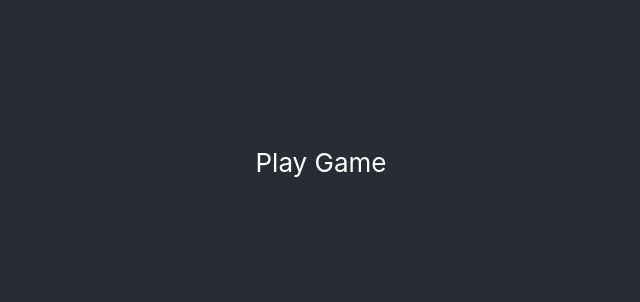
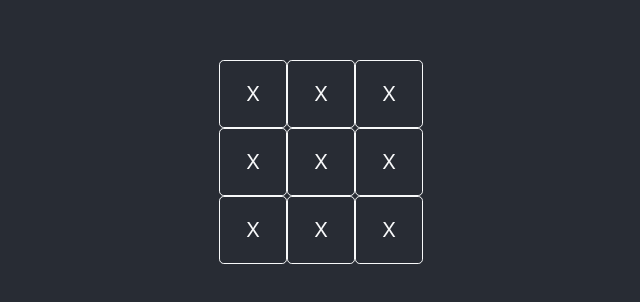
Before and after one commit to GowthamSiddarth/tic-tac-toe, a React (Create React App) app: page /play-game in a window 1280 px wide. Shown: the part 238-540 px from the top of the page, without its empty margins (319-959 px from the left). Built offline with nearby package versions, Linux system fonts and the light colour scheme.

Commit message:
Create playboard for tic-tac-toe

```diff
--- a/src/components/PlayGame.js
+++ b/src/components/PlayGame.js
@@ -1,8 +1,39 @@
 import React from "react";
+import "../App.css";
+
+import { Button, Container, Row, Col } from "react-bootstrap";
+
+function Square(props) {
+    return (
+        <Button block={true} variant="outline-light" size="lg" style={{ height: "68px", width: "68px" }}>X</Button>
+    );
+}
+
+function Board(props) {
+    return (
+        <Container>
+            <Row className="justify-content-md-center no-gutters">
+                <Col md="auto"><Square /></Col>
+                <Col md="auto"><Square /></Col>
+                <Col md="auto"><Square /></Col>
+            </Row>
+            <Row className="justify-content-md-center no-gutters">
+                <Col md="auto"><Square /></Col>
+                <Col md="auto"><Square /></Col>
+                <Col md="auto"><Square /></Col>
+            </Row>
+            <Row className="justify-content-md-center no-gutters">
+                <Col md="auto"><Square /></Col>
+                <Col md="auto"><Square /></Col>
+                <Col md="auto"><Square /></Col>
+            </Row>
+        </Container>
+    );
+}
 
 function PlayGame(props) {
     return (
-        <div>Play Game</div>
+        <Board />
     );
 }
 
```
